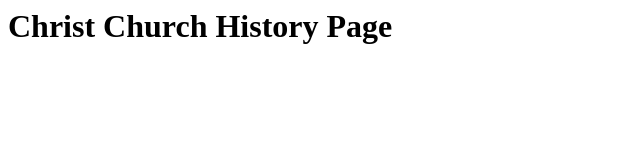
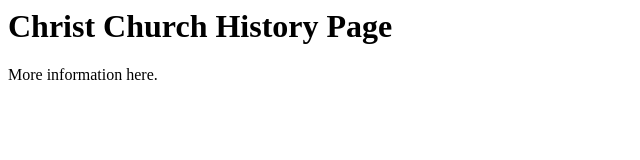
Before and after one commit to SteveCaruso/ccnb-history, an Eleventy site: page index.md in a window 1280 px wide. Shown: the whole page, without its empty margins (0-640 px from the left). Built offline with nearby package versions, Linux system fonts and the light colour scheme; Eleventy itself is replaced by a stand-in of ours; files that its build step writes are made by us from their sources.

Commit message:
More information

```diff
--- a/index.md
+++ b/index.md
@@ -1 +1,3 @@
 # Christ Church History Page
+
+More information here.
```
